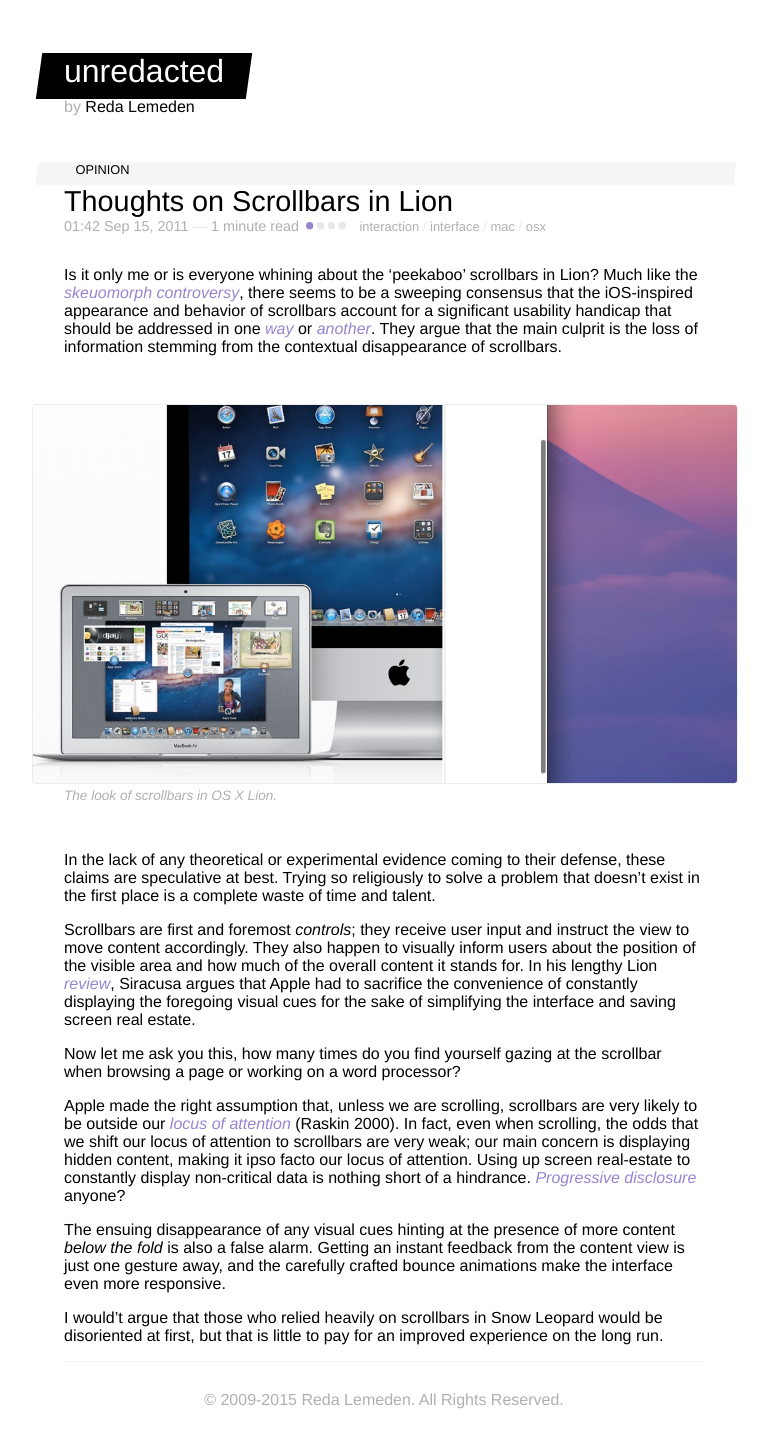
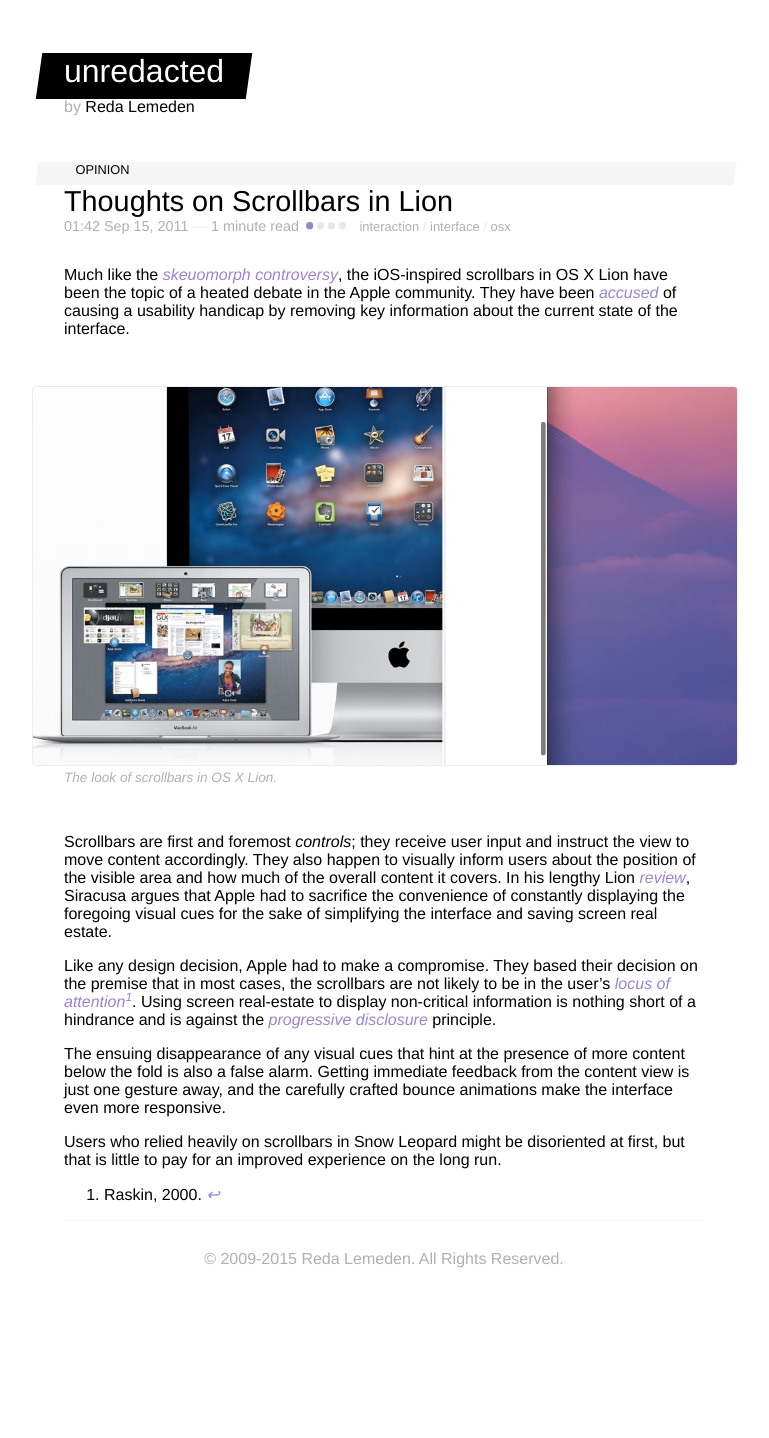
Before and after one commit to kaishin/unredacted, a Jekyll site: the page built from _posts/2011-09-15-thoughts-on-scrollbars-in-lion.md, in a window 1280 px wide. Shown: the whole page, without its empty margins (256-1025 px from the left). Built offline with Jekyll 4.4.1, drawn with Linux system fonts in a browser that asks for light colours; after the commit the page ends 1297 px from its top, so only the background shows below that.

Commit message:
Update article about Scrollbars in Lion

```diff
--- a/_posts/2011-09-15-thoughts-on-scrollbars-in-lion.md
+++ b/_posts/2011-09-15-thoughts-on-scrollbars-in-lion.md
@@ -5,22 +5,23 @@
 tags:
   - interaction
   - interface
-  - mac
   - osx
 ---
 
-Is it only me or is everyone whining about the 'peekaboo' scrollbars in Lion? Much like the [skeuomorph controversy](http://kaishinlab.com/2011/07/skeuomorphism-in-ui-design/), there seems to be a sweeping consensus that the iOS-inspired appearance and behavior of scrollbars account for a significant usability handicap that should be addressed in one [way](http://jonwhipple.com/blog/2011/07/29/improving-the-scrolling-experience-in-lion/) or [another](http://holdingpattern.posterous.com/musings-on-lion-scrollbar-alternatives). They argue that the main culprit is the loss of information stemming from the contextual disappearance of scrollbars.
+Much like the [skeuomorph controversy]({% post_url 2011-07-29-skeuomorphism-in-ui-design %}), the iOS-inspired scrollbars in OS X Lion have been the topic of a heated debate in the Apple community. They have been [accused][siracusa] of causing a usability handicap by removing key information about the current state of the interface.
 
 {% include figure.html file="lion-scrollbars.jpg" alt="Scrollbars in Lion" caption="The look of scrollbars in OS X Lion." %}
 
-In the lack of any theoretical or experimental evidence coming to their defense, these claims are speculative at best. Trying so religiously to solve a problem that doesn't exist in the first place is a complete waste of time and talent.
+Scrollbars are first and foremost *controls*; they receive user input and instruct the view to move content accordingly. They also happen to visually inform users about the position of the visible area and how much of the overall content it covers. In his lengthy Lion [review][siracusa], Siracusa argues that Apple had to sacrifice the convenience of constantly displaying the foregoing visual cues for the sake of simplifying the interface and saving screen real estate.
 
-Scrollbars are first and foremost _controls_; they receive user input and instruct the view to move content accordingly. They also happen to visually inform users about the position of the visible area and how much of the overall content it stands for. In his lengthy Lion [review](http://arstechnica.com/apple/reviews/2011/07/mac-os-x-10-7.ars/3), Siracusa argues that Apple had to sacrifice the convenience of constantly displaying the foregoing visual cues for the sake of simplifying the interface and saving screen real estate.
+Like any design decision, Apple had to make a compromise. They based their decision on the premise that in most cases, the scrollbars are not likely to be in the user's [locus of attention][locus][^1]. Using screen real-estate to display non-critical information is nothing short of a hindrance and is against the [progressive disclosure] principle.
 
-Now let me ask you this, how many times do you find yourself gazing at the scrollbar when browsing a page or working on a word processor?
+The ensuing disappearance of any visual cues that hint at the presence of more content below the fold is also a false alarm. Getting immediate feedback from the content view is just one gesture away, and the carefully crafted bounce animations make the interface even more responsive.
 
-Apple made the right assumption that, unless we are scrolling, scrollbars are very likely to be outside our [locus of attention](http://www.usabilityfirst.com/glossary/locus-of-attention/) (Raskin 2000). In fact, even when scrolling, the odds that we shift our locus of attention to scrollbars are very weak; our main concern is displaying hidden content, making it ipso facto our locus of attention. Using up screen real-estate to constantly display non-critical data is nothing short of a hindrance. [Progressive disclosure](http://en.wikipedia.org/wiki/Progressive_disclosure) anyone?
+Users who relied heavily on scrollbars in Snow Leopard might be disoriented at first, but that is little to pay for an improved experience on the long run.
 
-The ensuing disappearance of any visual cues hinting at the presence of more content _below the fold_ is also a false alarm. Getting an instant feedback from the content view is just one gesture away, and the carefully crafted bounce animations make the interface even more responsive.
+[^1]: Raskin, 2000.
 
-I would't argue that those who relied heavily on scrollbars in Snow Leopard would be disoriented at first, but that is little to pay for an improved experience on the long run.
+[siracusa]: http://arstechnica.com/apple/2011/07/mac-os-x-10-7/3/#scroll-bars
+[locus]: http://www.usabilityfirst.com/glossary/locus-of-attention/
+[progressive disclosure]: http://en.wikipedia.org/wiki/Progressive_disclosure]
```
